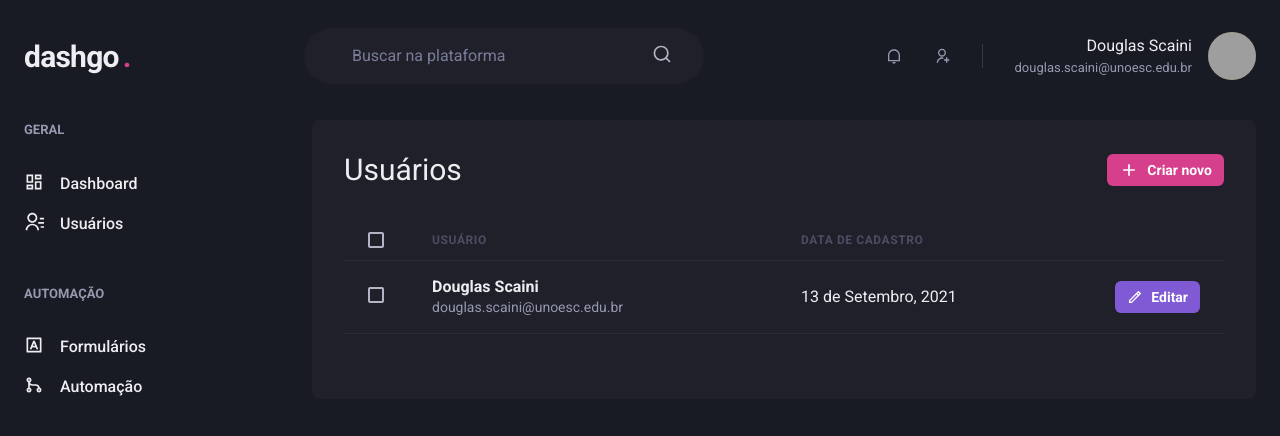
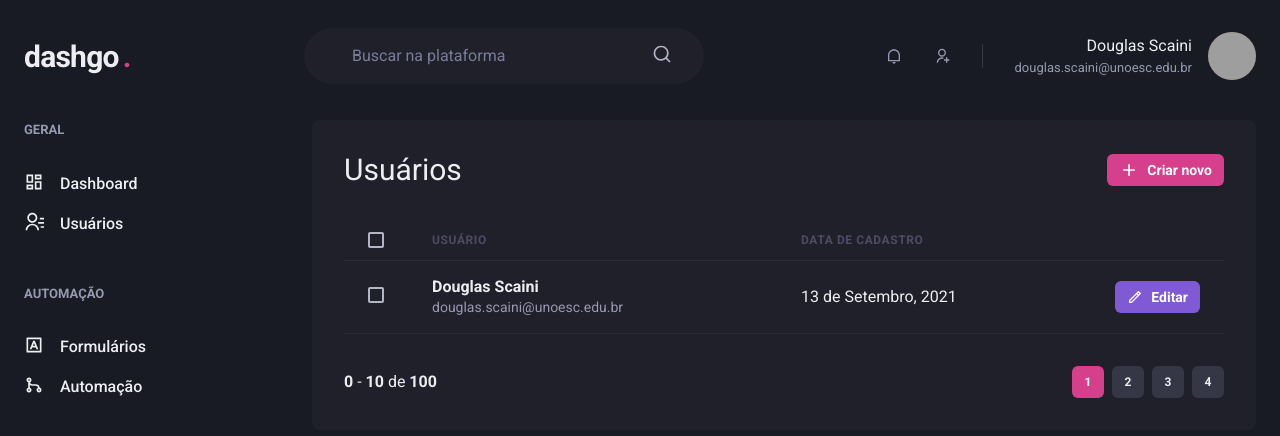
Before and after one commit to douglasscaini/dashgo, a Next.js app: page /users in a window 1280 px wide. Shown: the top 436 px of the page. Built offline with nearby package versions, Linux system fonts and the light colour scheme; grey boxes are pictures that could not be loaded.

Commit message:
feat: Component Pagination

```diff
--- /dev/null
+++ b/src/components/Pagination.tsx
@@ -0,0 +1,62 @@
+import { Stack, Button, Box } from "@chakra-ui/react";
+
+export function Pagination() {
+  return (
+    <Stack direction="row" mt="8" justify="space-between" align="center" spacing="6">
+      <Box>
+        <strong>0</strong> - <strong>10</strong> de <strong>100</strong>
+      </Box>
+
+      <Stack direction="row" spacing="2">
+        <Button
+          size="sm"
+          fontSize="xs"
+          width="4"
+          colorScheme="pink"
+          _disabled={{
+            bg: "pink.500",
+            cursor: "default",
+          }}
+        >
+          1
+        </Button>
+
+        <Button
+          size="sm"
+          fontSize="xs"
+          width="4"
+          bg="gray.700"
+          _hover={{
+            bg: "gray.500",
+          }}
+        >
+          2
+        </Button>
+
+        <Button
+          size="sm"
+          fontSize="xs"
+          width="4"
+          bg="gray.700"
+          _hover={{
+            bg: "gray.500",
+          }}
+        >
+          3
+        </Button>
+
+        <Button
+          size="sm"
+          fontSize="xs"
+          width="4"
+          bg="gray.700"
+          _hover={{
+            bg: "gray.500",
+          }}
+        >
+          4
+        </Button>
+      </Stack>
+    </Stack>
+  );
+}
--- a/src/pages/users/index.tsx
+++ b/src/pages/users/index.tsx
@@ -16,6 +16,7 @@
 
 import { RiAddLine, RiPencilLine } from "react-icons/ri";
 import { Header } from "../../components/Header";
+import { Pagination } from "../../components/Pagination";
 import { SideBar } from "../../components/Sidebar";
 
 export default function UserList() {
@@ -83,6 +84,8 @@
               </Tr>
             </Tbody>
           </Table>
+
+          <Pagination />
         </Box>
       </Flex>
     </Box>
```
